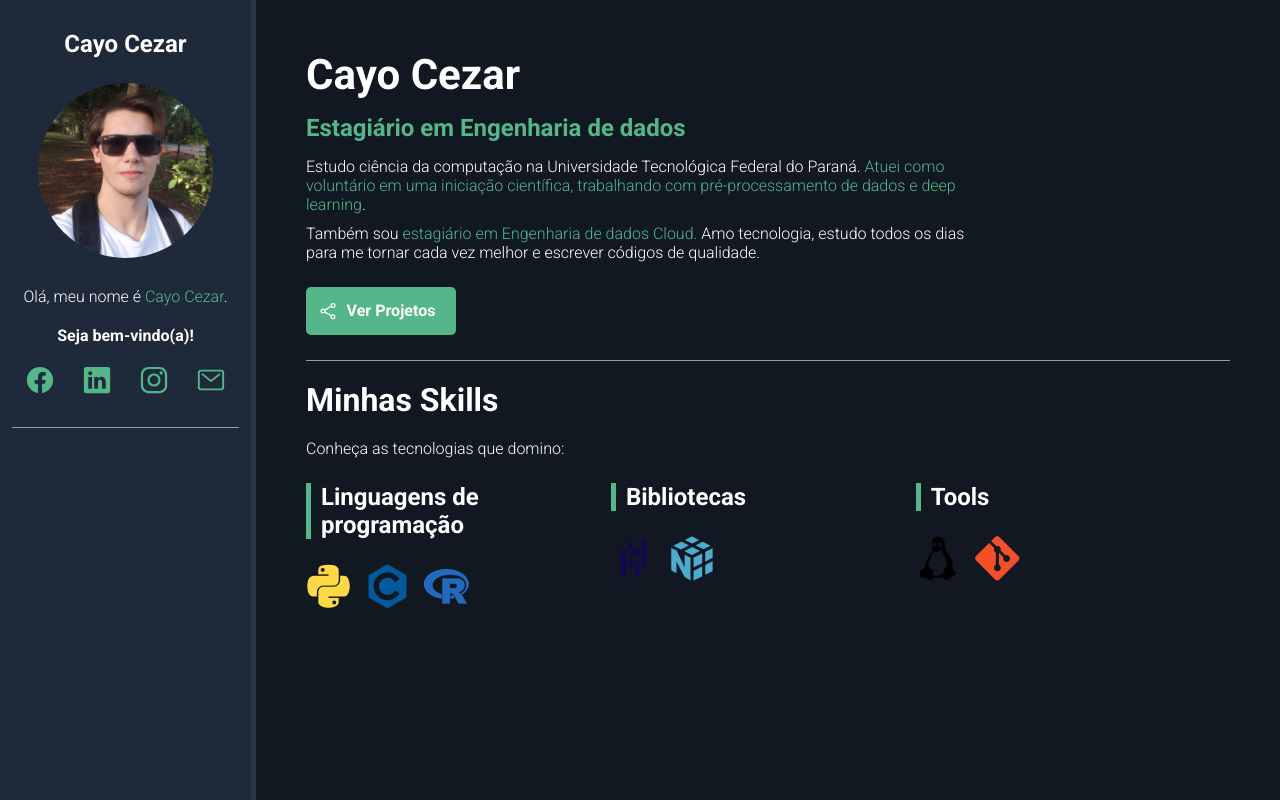
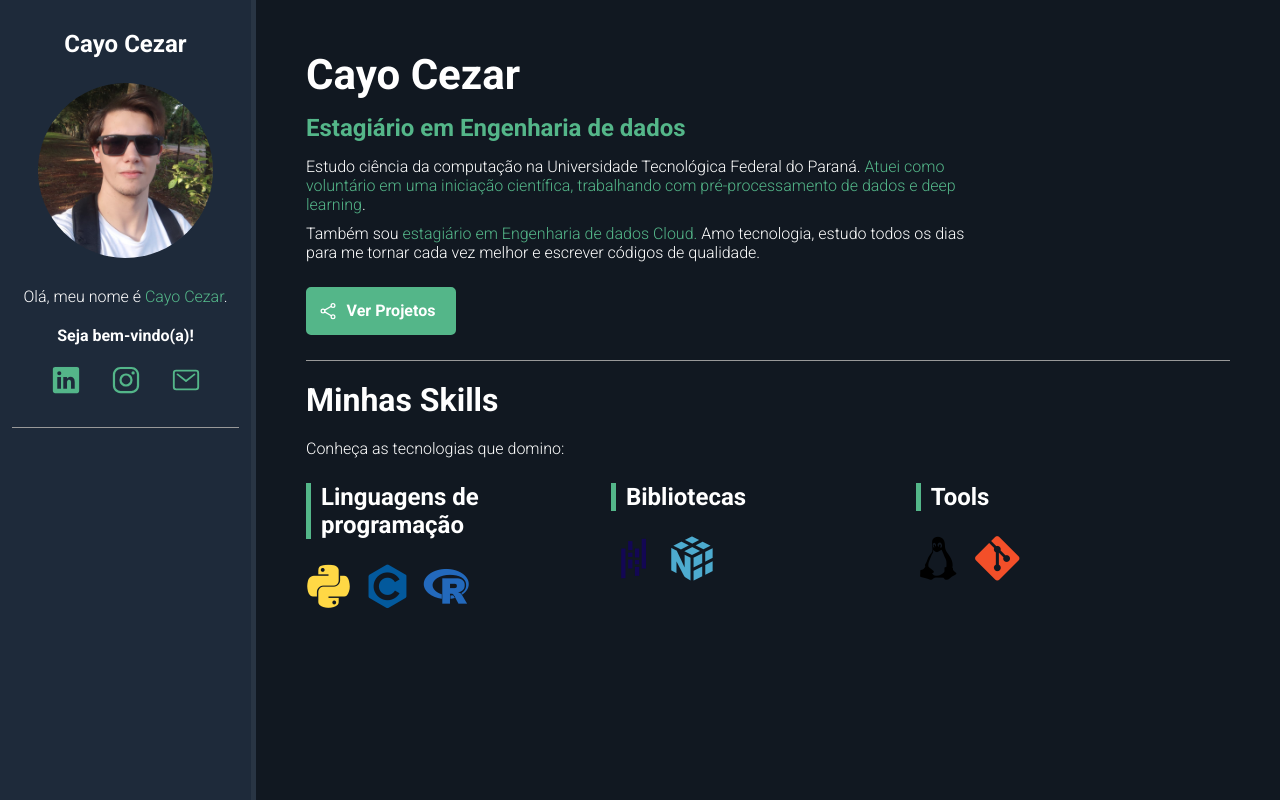
Before and after one commit to Cayo-Cezar/cayocezar.github.io, a plain HTML site: page index.html in a window 1280 px wide. Drawn offline with nearby package versions, Linux system fonts and the light colour scheme; some icons are missing.

Commit message:
Update index.html
RETIREI O FB

```diff
--- a/index.html
+++ b/index.html
@@ -19,7 +19,6 @@
       <p>Olá, meu nome é <span class="highlight">Cayo Cezar</span>.</p>
       <p id="welcome-text">Seja bem-vindo(a)!</p>
       <ul id="social-container">
-        <li><a href="https://www.facebook.com/cayo.cezar.568/" target="_blank"><ion-icon name="logo-facebook"></ion-icon></a></li>
         <li><a href="https://www.linkedin.com/in/cayo-cezar/" target="_blank"><ion-icon name="logo-linkedin"></ion-icon></a></li>
         <li><a href="https://instagram.com/cayo.cz?igshid=MzNlNGNkZWQ4Mg==" target="_blank"><ion-icon name="logo-instagram"></ion-icon></a></li>
         <li><a href="mailto:cayocezar0512@gmail.com" target="_blank"><ion-icon name="mail-outline"></ion-icon></a></li>
```
